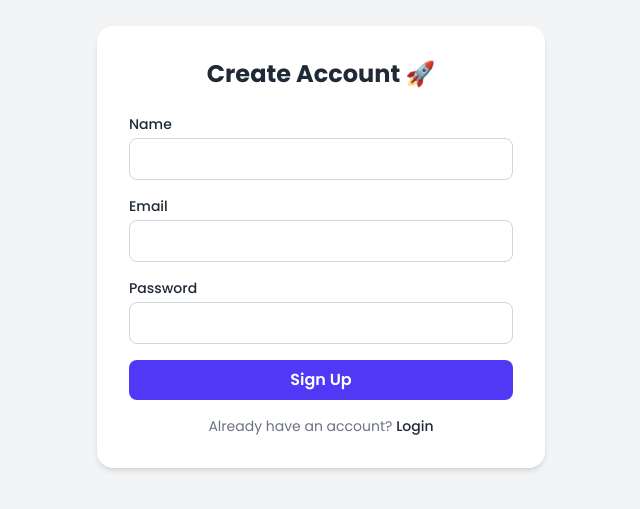
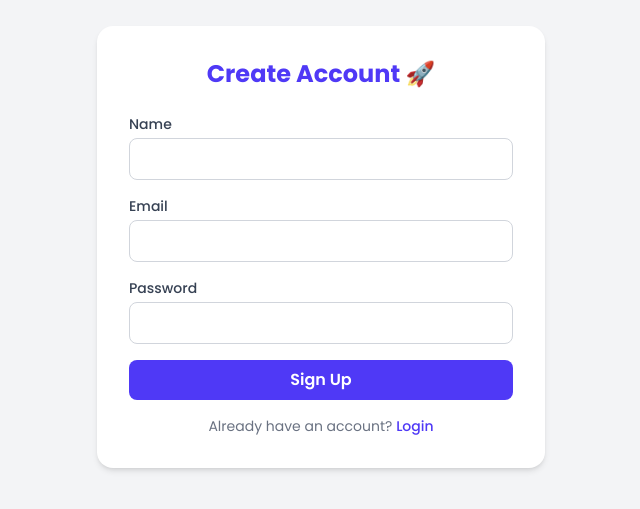
Before and after one commit to oyebamiji2006/task-manager-frontend, a React (Vite) app: page /signup in a window 1280 px wide. Shown: the part 153-662 px from the top of the page, without its empty margins (319-959 px from the left). Built offline with nearby package versions, Linux system fonts and the light colour scheme.

Commit message:
Fix CSS overrides breaking sidebar text colors

```diff
--- a/src/index.css
+++ b/src/index.css
@@ -1,14 +1,5 @@
 @import url('https://fonts.googleapis.com/css2?family=Poppins:ital,wght@0,100;0,200;0,300;0,400;0,500;0,600;0,700;0,800;0,900;1,100;1,200;1,300;1,400;1,500;1,600;1,700;1,800;1,900&display=swap');
 @import "tailwindcss";
-
-/* FORCE OVERRIDE - DELETE PINK */
-html, body, #root, .app, .layout, .flex {
-    background-color: #f3f4f6 !important;
-}
-
-body {
-    background-color: #f3f4f6 !important;
-}
 
 :root {
     --font-display: 'Poppins', sans-serif;
@@ -19,7 +10,7 @@ body {
 @layer base {
     body {
         font-family: var(--font-display);
-        background-color: #f3f4f6 !important;
+        background-color: #f3f4f6;
         overflow-x: hidden;
         margin: 0;
         padding: 0;
@@ -27,66 +18,6 @@ body {
 
     #root {
         min-height: 100vh;
-        background-color: #f3f4f6 !important;
+        background-color: #f3f4f6;
     }
 }
-
-/* Force override any pink */
-html, body, #root {
-    background-color: #f3f4f6 !important;
-}
-
-/* ✅ STRONG FIX: Force text colors */
-* {
-    color: #1f2937 !important;
-}
-
-.text-gray-500, .text-gray-400, .text-gray-300 {
-    color: #6b7280 !important;
-}
-
-.text-white {
-    color: #ffffff !important;
-}
-
-/* Fix headings */
-h1, h2, h3, h4, h5, h6 {
-    color: #1f2937 !important;
-}
-
-/* Fix paragraphs and labels */
-p, span, label, div {
-    color: #1f2937 !important;
-}
-
-/* Except for specific elements that should be white */
-.text-white, .text-white * {
-    color: #ffffff !important;
-}
-
-/* Fix card text */
-.bg-white, .bg-white * {
-    color: #1f2937 !important;
-}
-
-.bg-white .text-gray-500, .bg-white .text-gray-400 {
-    color: #6b7280 !important;
-}
-/* ✅ ULTIMATE FIX — Force all text to be visible */
-body, .bg-white, .bg-gray-50, .bg-gray-100 {
-    color: #1f2937 !important;
-}
-
-h1, h2, h3, h4, h5, h6, p, span, div, label {
-    color: #1f2937 !important;
-}
-
-/* Allow white text only on dark backgrounds */
-.bg-indigo-600, .bg-indigo-900, .bg-indigo-800, .bg-indigo-700 {
-    color: #ffffff !important;
-}
-
-.bg-indigo-600 h1, .bg-indigo-600 h2, .bg-indigo-600 p,
-.bg-indigo-900 h1, .bg-indigo-900 h2, .bg-indigo-900 p {
-    color: #ffffff !important;
-}
```
